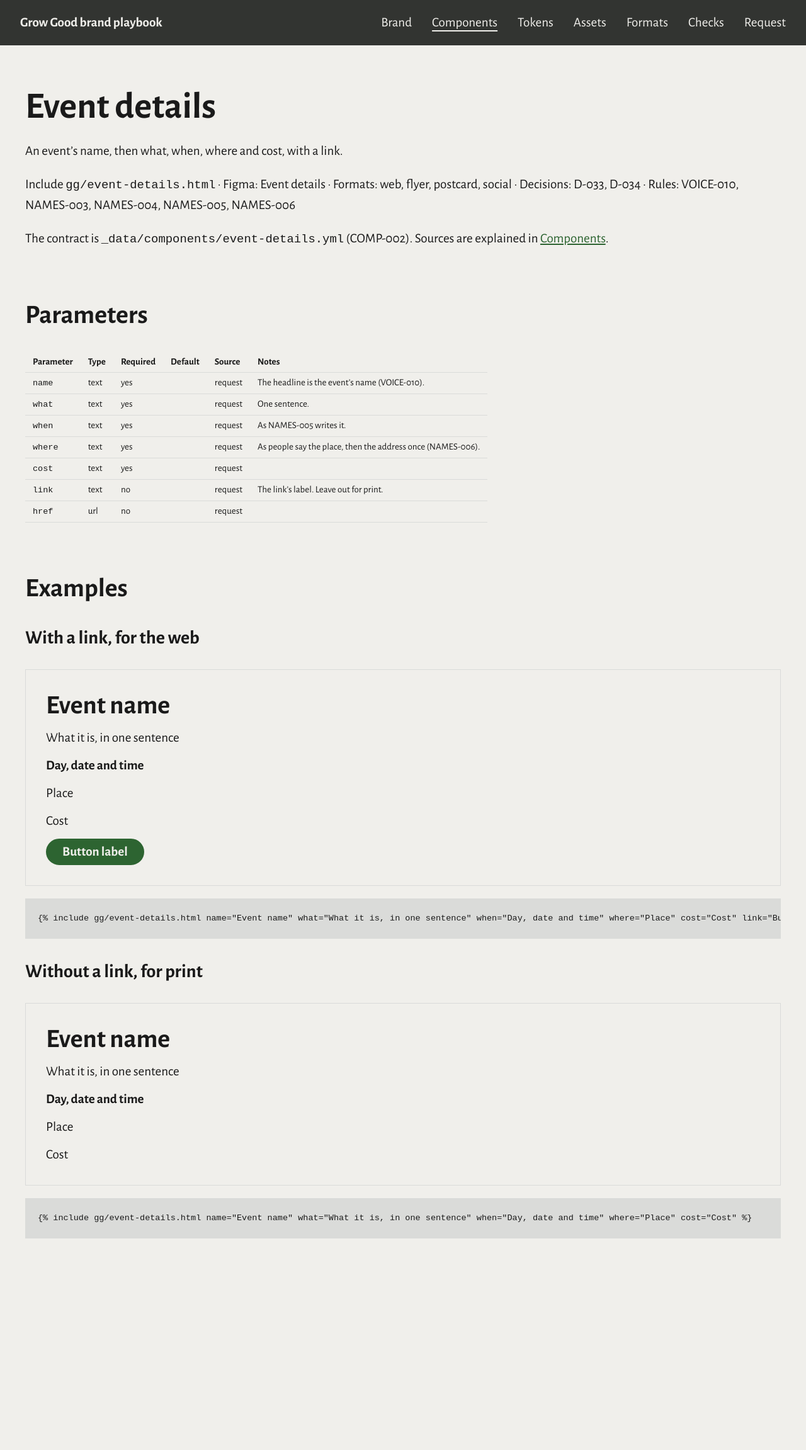
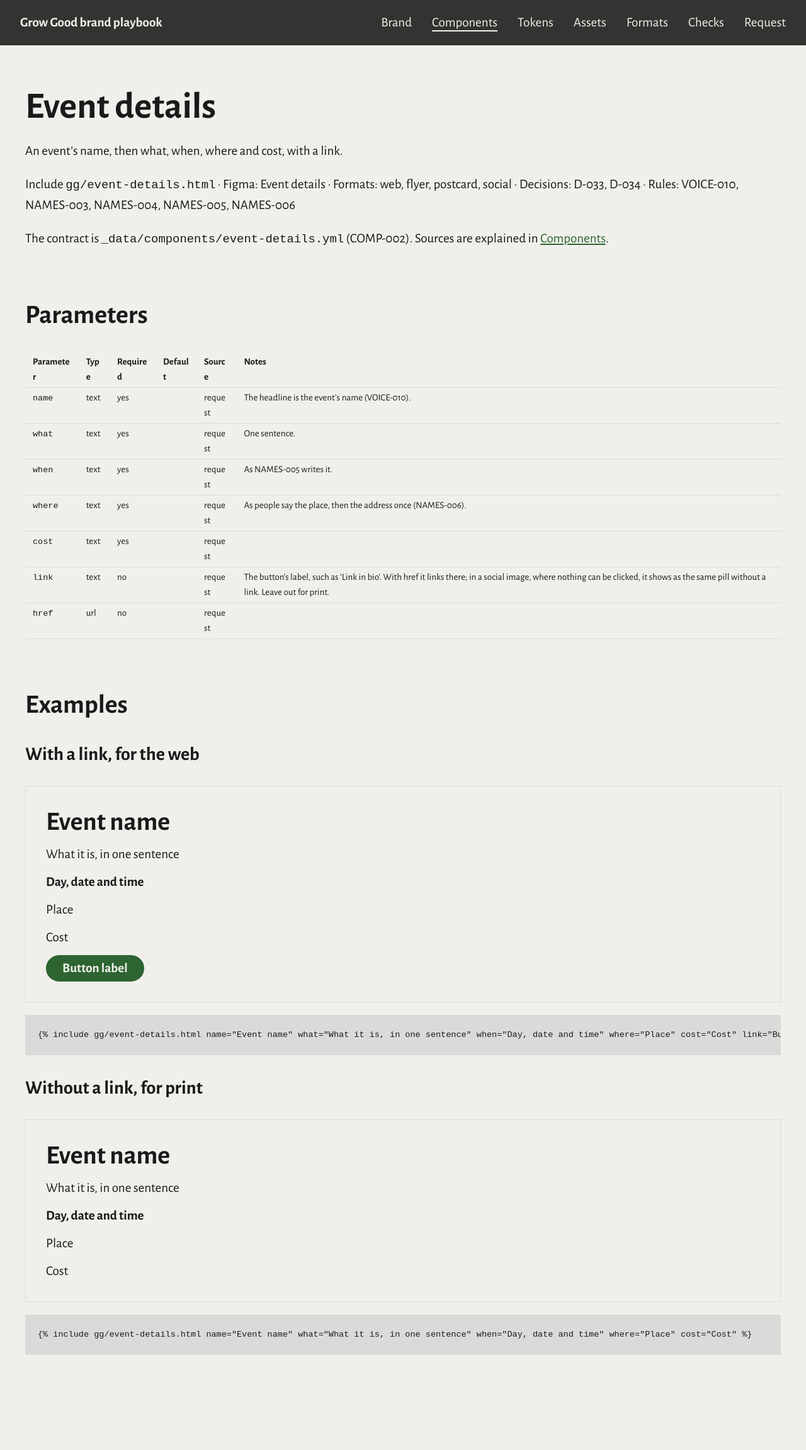
Before and after one commit to sbx-bnagle/growgood-brand, a Jekyll site: the page built from playbook/components/event-details.md, in a window 1280 px wide. Shown: the whole page at 63% size. Built offline with Jekyll 4.4.1, drawn with Linux system fonts in a browser that asks for light colours; before the commit the page ends 2118 px from its top, so only the background shows below that.

Commit message:
Formats: a chosen image fills the art's area, cropped; a button label always shows
The pilot's third test flyer lost its time, place and cost: a square image drawn at its own
height pushed them past the frame, which clips. In print and social frames a chosen image now
fills the art's area and is cropped to it (object-fit: cover), as the placeholder does, so
the words after it always fit (D-058). Rendering all 21 approved images in all five request
formats gave 105 renders and no size, page or padding findings; before, three square images
pushed text off the flyer.

The event details only drew the button with a link address, which request forms never ask
for, so a social post's button label was dropped. It now shows as the same pill without a
link. The request page warns at the top of a draft when preflight finds anything outside the
padding.

Co-Authored-By: Claude Opus 5.5 <noreply@anthropic.com>

```diff
--- a/_data/components/event-details.yml
+++ b/_data/components/event-details.yml
@@ -34,7 +34,7 @@ params:
     type: text
     required: false
     source: request
-    notes: The link’s label. Leave out for print.
+    notes: The button’s label, such as ‘Link in bio’. With href it links there; in a social image, where nothing can be clicked, it shows as the same pill without a link. Leave out for print.
   - name: href
     type: url
     required: false
--- a/_includes/gg/event-details.html
+++ b/_includes/gg/event-details.html
@@ -11,5 +11,8 @@
   </dl>
   {%- if ev_link and ev_href %}
   {% include gg/button.html label=ev_link href=ev_href %}
+  {%- elsif ev_link %}
+  {%- comment -%} A social image has nothing to click: the label shows as the same pill, without a link. {%- endcomment %}
+  <span class="gg-button">{{ ev_link }}</span>
   {%- endif %}
 </div>
--- a/_sass/gg/_formats.scss
+++ b/_sass/gg/_formats.scss
@@ -34,6 +34,18 @@
   > .gg-art { flex: 1 1 auto; }
 }
 
+// A chosen image takes the art's place (D-058): it fills the art's area and is cropped to it, so
+// the words after it always fit. To be refined with the art direction (D-035).
+.gg-format > .gg-image,
+.gg-sheet__card > .gg-image,
+.gg-social > .gg-image {
+  flex: 1 1 0;
+  min-height: 0;
+  width: 100%;
+  max-width: none;
+  object-fit: cover;
+}
+
 .gg-format--social { padding: 0; }
 .gg-social { display: flex; flex-direction: column; gap: var(--gg-space-md); padding: var(--gg-space-lg); }
 .gg-social > .gg-art { flex: 1 1 auto; }
@@ -41,6 +53,7 @@
 .gg-social--story { width: 1080px; height: 1920px; padding: var(--gg-space-xl) var(--gg-space-lg); }
 .gg-social--cover { width: 1920px; height: 1005px; flex-direction: row; align-items: stretch; }
 .gg-social--cover > .gg-art { flex: 0 0 1040px; }
+.gg-social--cover > .gg-image { flex: 0 0 1040px; width: 1040px; height: 100%; }
 .gg-social--cover > .gg-social__side { display: flex; flex-direction: column; gap: var(--gg-space-md); justify-content: center; }
 
 @media print {
--- a/playbook/components/event-details.md
+++ b/playbook/components/event-details.md
@@ -20,7 +20,7 @@ The contract is `_data/components/event-details.yml` (COMP-002). Sources are exp
 | `when` | text | yes |  | request | As NAMES-005 writes it. |
 | `where` | text | yes |  | request | As people say the place, then the address once (NAMES-006). |
 | `cost` | text | yes |  | request |  |
-| `link` | text | no |  | request | The link’s label. Leave out for print. |
+| `link` | text | no |  | request | The button’s label, such as ‘Link in bio’. With href it links there; in a social image, where nothing can be clicked, it shows as the same pill without a link. Leave out for print. |
 | `href` | url | no |  | request |  |
 
 ## Examples
--- a/request/app.js
+++ b/request/app.js
@@ -152,6 +152,9 @@ async function item() {
       const approved = r.status === 'approved';
       const old = r.status === 'drafting' ? ' The previous draft, kept until the new one is ready.' : '';
       parts.push(`<h2>The draft</h2><p>${approved ? 'Approved. Download each file to print or post it (G3).' : `A draft, not yet approved. Do not print or post it.${old}`}</p>`);
+      // Words pushed outside the page are the one problem a glance at the file can miss.
+      const outside = (d.checks?.preflight || []).filter((f) => f.check === 'margin');
+      if (outside.length) parts.push(`<div class="rq-state rq-state--stalled"><p><strong>Something falls outside the page.</strong> Preflight found ${outside.length === 1 ? 'one part' : `${outside.length} parts`} outside the template’s padding, so words may be missing from the file. Send it back, or see the check report below.</p></div>`);
       for (const f of d.files) {
         const src = `/api/requests/${encodeURIComponent(r.id)}/files/${encodeURIComponent(f.name)}?v=${encodeURIComponent(d.at || '')}`;
         parts.push(`<figure class="rq-file">${f.type === 'image/png' ? `<img src="${src}" alt="Draft ${esc(f.name)}">` : `<iframe src="${src}" title="Draft ${esc(f.name)}"></iframe>`}<figcaption>${esc(f.name)}. <a href="${src}">Open</a>${approved ? `. <a href="${src}&download">Download</a>` : ''}</figcaption></figure>`);
```
